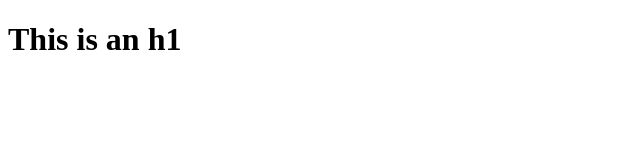
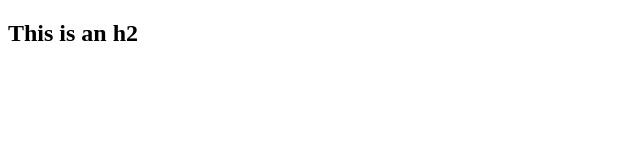
Before and after one commit to cgcarter25/new-folder, a plain HTML site: page index.html in a window 1280 px wide. Shown: the whole page, without its empty margins (0-640 px from the left). Drawn offline with Linux system fonts and the light colour scheme.

Commit message:
Update content in <h2>

```diff
--- a/index.html
+++ b/index.html
@@ -7,7 +7,7 @@
 </head>
 <body>
 <header>
-   <h1>This is an h1</h2>
+   <h2>This is an h2</h2>
 </header>
 </body>
 </html>
```
